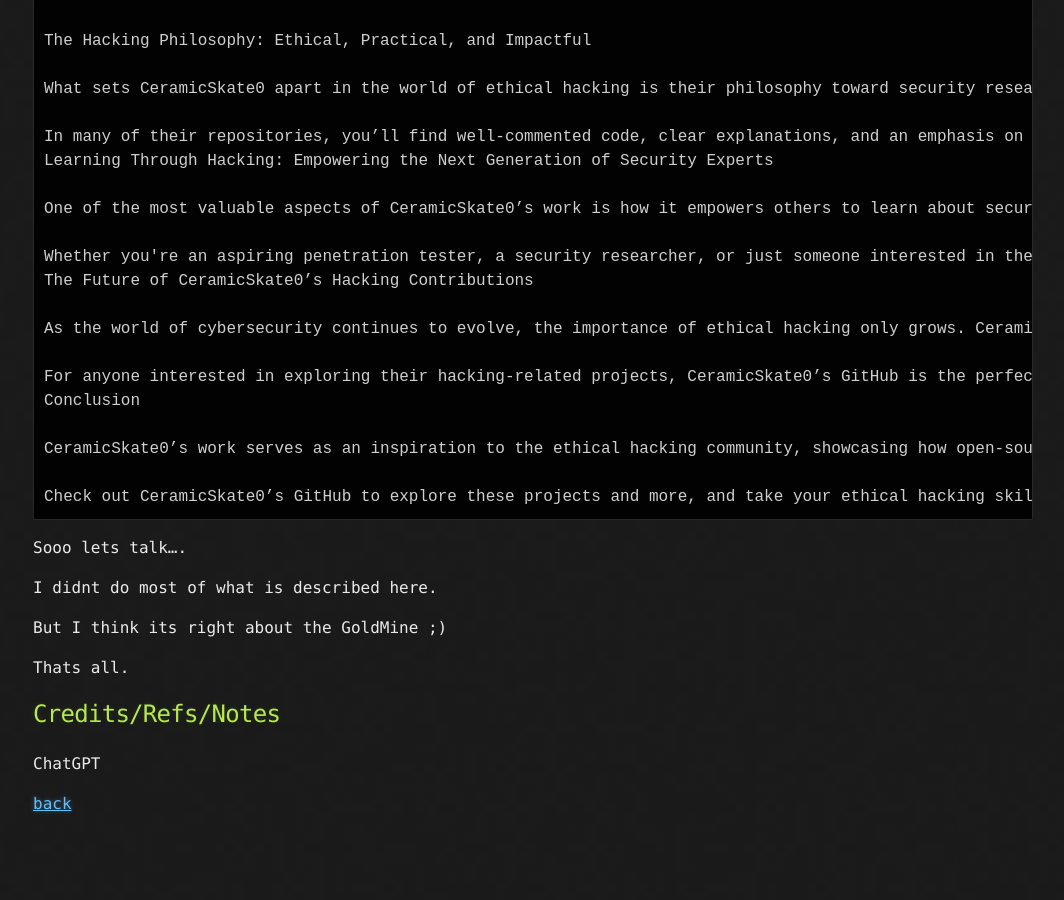
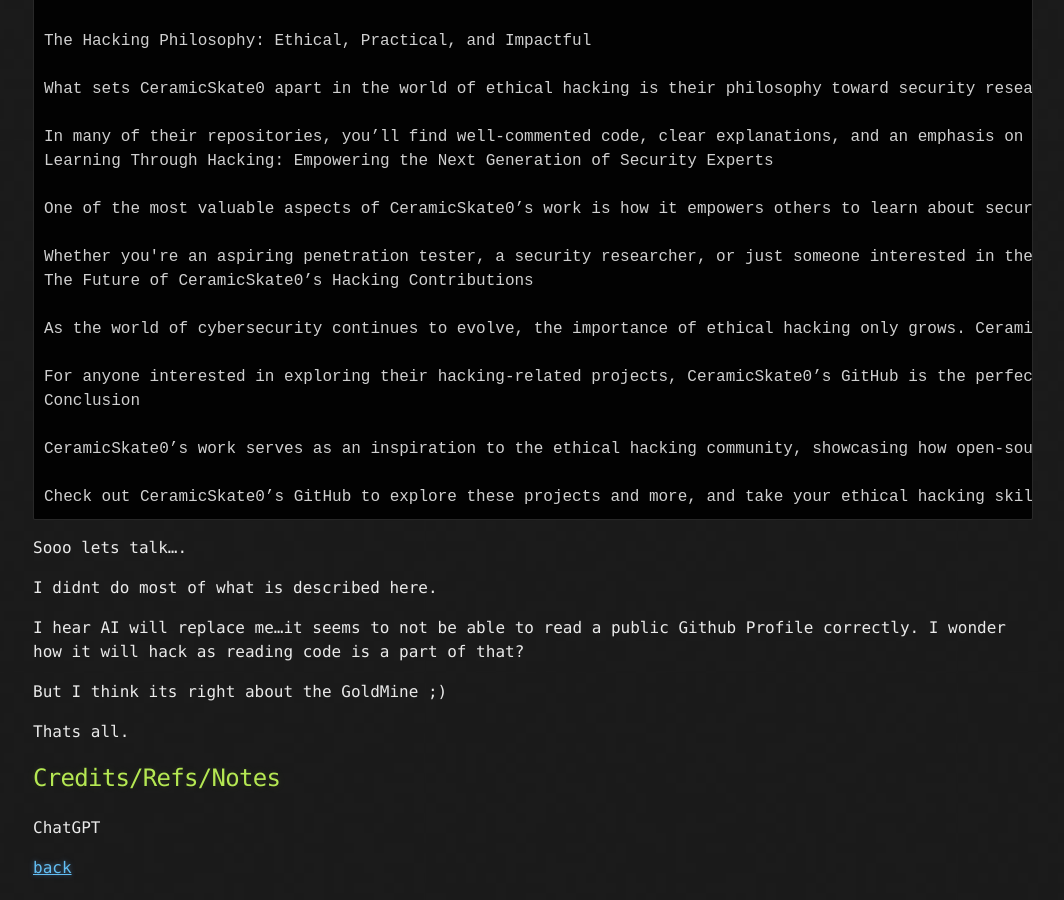
Before and after one commit to ceramicskate0/ceramicskate0.github.io, a Jekyll site: the page built from The-Article-about-mechatgpt-wrote.md, in a window 1280 px wide and 900 px high, scrolled down 1456 px. Shown: the whole window, without its empty margins (107-1171 px from the left). Built offline with Jekyll 4.4.1, drawn with Linux system fonts in a browser that asks for light colours; our own code applies the rules of GitHub Pages for plain Markdown files; before the commit the page ends 2292 px from its top, so only the background shows below that.

Commit message:
Update The-Article-about-mechatgpt-wrote.md

```diff
--- a/The-Article-about-mechatgpt-wrote.md
+++ b/The-Article-about-mechatgpt-wrote.md
@@ -79,6 +79,7 @@ Sooo lets talk....
 
 I didnt do most of what is described here.
 
+I hear AI will replace me...it seems to not be able to read a public Github Profile correctly. I wonder how it will hack as reading code is a part of that?
 
 But I think its right about the GoldMine ;)
 
```
